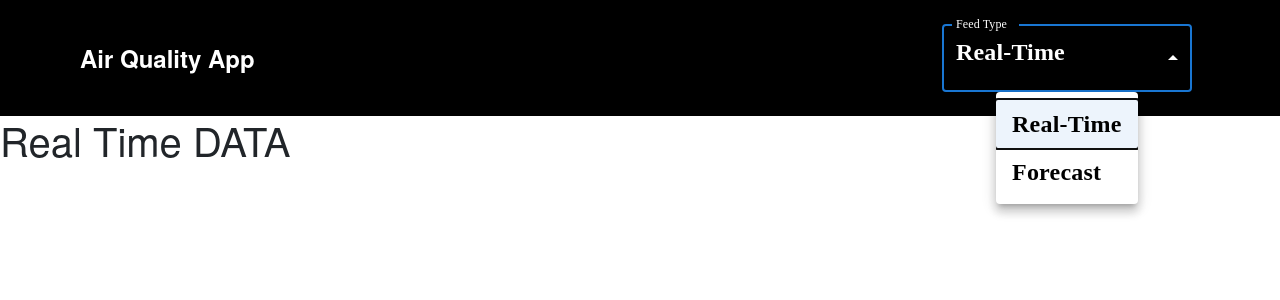
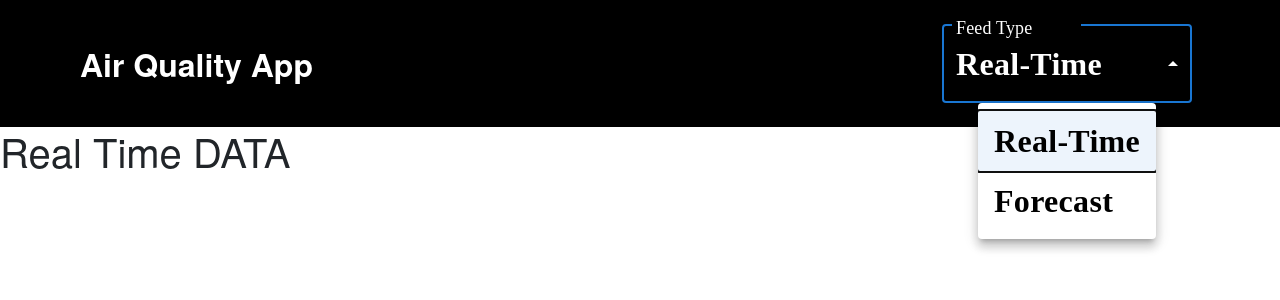
Before and after one commit to Annel18/airQualityMonitoring, a React (Vite) app: page / in a window 1280 px wide. Both pictures are taken after a click on the element "Real-Time". Shown: the top 300 px of the page. Built offline with nearby package versions, Linux system fonts and the light colour scheme; a web font is replaced by a local one.

Commit message:
Revert "avoid styling within the html"
This reverts commit 526a87afd2691fc8dbbe3d4e9a2935c6887360be.

```diff
--- a/src/components/Navbar.jsx
+++ b/src/components/Navbar.jsx
@@ -23,7 +23,10 @@ export default function Navbar() {
         </div>
         <div className='navbar-menu'>
           <FormControl sx={{ m: 1, minWidth: 250 }}>
-            <InputLabel id="demo-simple-select-autowidth-label">Feed Type</InputLabel>
+            <InputLabel
+              id="demo-simple-select-autowidth-label"
+              style={{ fontFamily: 'Futura', fontSize: 'x-large', color: 'white' }}
+            >Feed Type</InputLabel>
             <Select
               labelId="demo-simple-select-autowidth-label"
               id="demo-simple-select-autowidth"
@@ -31,18 +34,22 @@ export default function Navbar() {
               onChange={handleChange}
               autoWidth
               label="Feed Type"
+              // placeholder="Real-Time"
+              style={{ fontFamily: 'Futura', fontSize: 'xx-large', fontWeight: '800', color: 'white' }}
             >
               <MenuItem
                 as={Link}
                 to="/"
                 className='navbar-drop'
                 value={'Real-Time'}
+                style={{ fontFamily: 'Futura', fontSize: 'xx-large', fontWeight: '800' }}
               >Real-Time</MenuItem>
               <MenuItem
                 as={Link}
                 to="/forecast/"
                 className='navbar-drop'
                 value={'Forecast'}
+                style={{ fontFamily: 'Futura', fontSize: 'xx-large', fontWeight: '800' }}
               >Forecast</MenuItem>
             </Select>
           </FormControl>
--- a/src/styles/components/header.scss
+++ b/src/styles/components/header.scss
@@ -4,61 +4,38 @@
   padding: 1rem 5rem;
 }
 
-
-
 .navbar-menu {
   @include flex(row, center, flex-start);
 
-  #demo-simple-select-autowidth-label {
-    font-family: 'Futura';
-    color: white;
-  }
-
-  #demo-simple-select-autowidth {
-    font-family: 'Futura';
-    font-size: x-large;
-    font-weight: 800;
-    color: white;
-  }
-
   .navbar-button {
+      // padding-right: 5em;
       color: white;
       font-weight: 800;
-    font-size: x-large;
+      font-size: xx-large;
       border: none;
       background-color: transparent;
       text-decoration: none;
-
-    Select {
-      MenuItem {
-
-        color: black;
-        font-weight: 800;
-        font-size: x-large;
-        border: none;
-        background-color: transparent;
-        text-decoration: none;
-      }
-    }
 
       @media (max-width: 576px) {
           padding: 10px;
           font-size: 16x;
       }
   }
-
-  svg {
-    color: white;
+  svg{
+    color:white;
   }
-
-  fieldset {
+  fieldset{
     border-color: white;
   }
 }
 
 .navbar-drop {
+  // @include flex(row, center, flex-end);
+  // padding-right: 5em;
       color: black;
-  font-weight: 800 !important;
-  font-size: x-large !important;
-  font-family: 'Futura' !important;
+      font-weight: 800;
+      font-size: xx-large;
+      border: none;
+      background-color: transparent;
+      text-decoration: none;
 }
```
Lines whose indentation alone changed are shown as unchanged.
